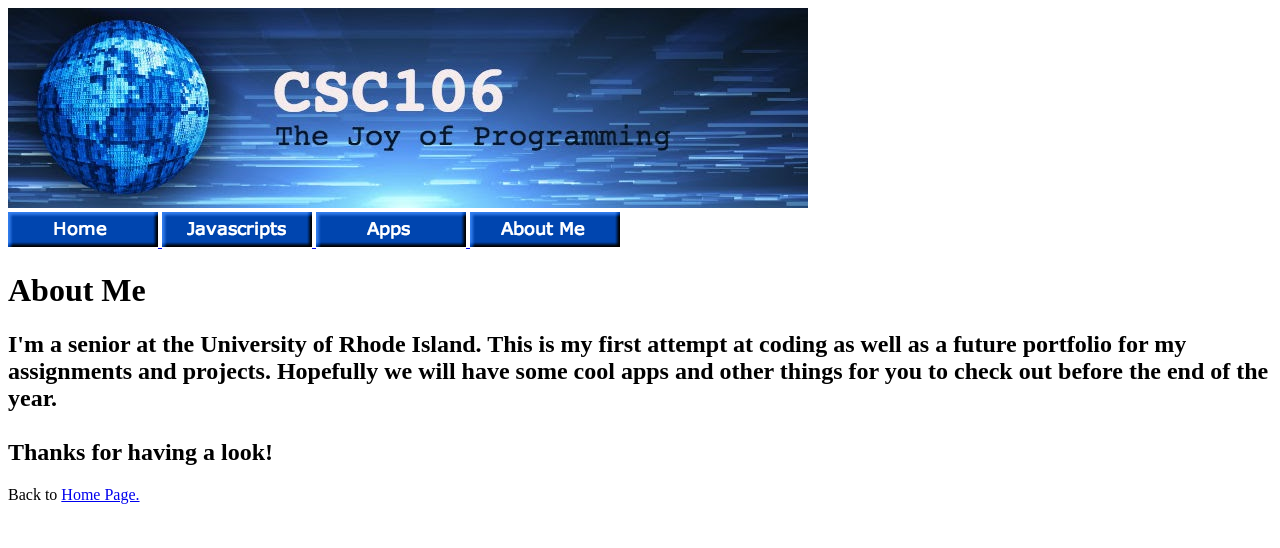
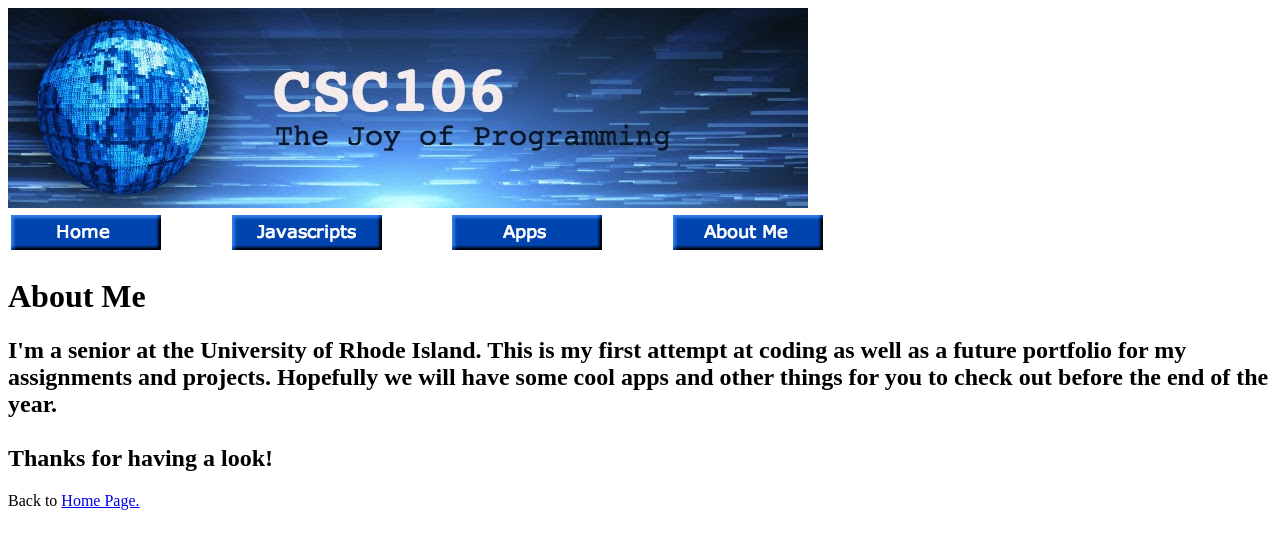
Before and after one commit to WaffleDeCode/WaffleDeCode.github.io, a plain HTML site: page about_me.html in a window 1280 px wide. Drawn offline with Linux system fonts and the light colour scheme.

Commit message:
Update about_me.html

```diff
--- a/about_me.html
+++ b/about_me.html
@@ -6,10 +6,14 @@
     </head>
     <body>
        <img src="csc106_banner.jpg"> <br>
-       <a href="index.html"> <img src="Home button.png"> </a>
-       <a href="Javascripts.html"> <img src="javascript B.png"> </a>
-       <a href="apps.html"> <img src="Apps B.png"> </a>
-       <a href="about_me.html"> <img src="About Me B.png"> </a>
+       <table style="width:70%">
+         <tr>
+           <td> <a href="index.html"> <img src="Home button.png"> </a> </td>
+           <td> <a href="Javascripts.html"> <img src="javascript B.png"> </a> </td>
+           <td> <a href="apps.html"> <img src="Apps B.png"> </a> </td>
+           <td> <a href="about_me.html"> <img src="About Me B.png"> </a> </td>
+         </tr>
+       </table>
 
         <h1> About Me </h1>
         <h2> I'm a senior at the University of Rhode Island. This is my first attempt at coding as well as a future portfolio for my assignments and projects. Hopefully we will have some cool apps and other things for you to check out before the end of the year.
```
